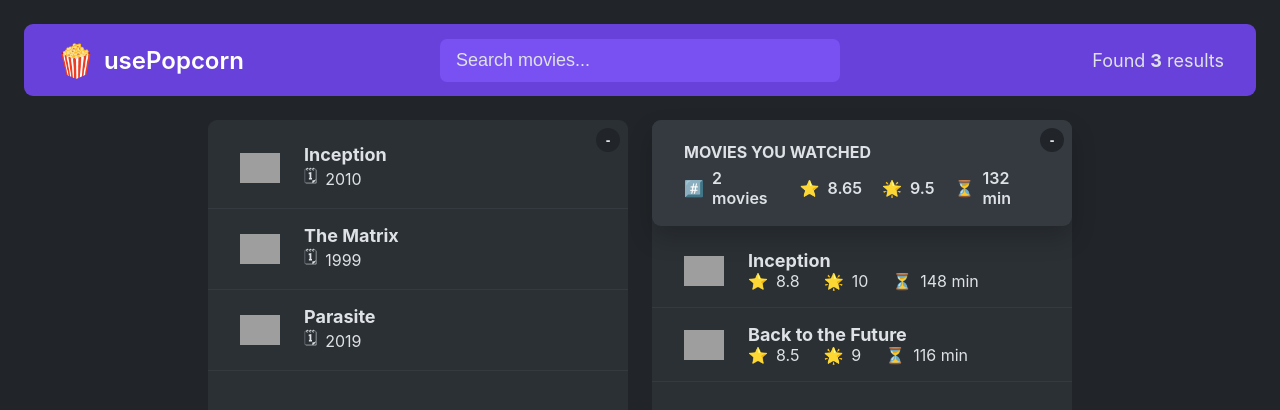
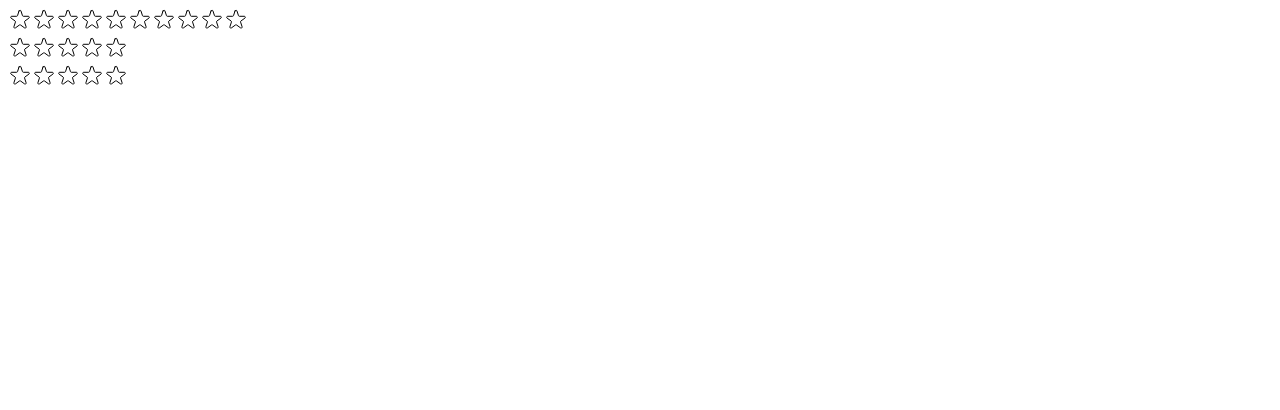
Before and after one commit to nizarLubbad/movie-app, a React (Create React App) app: page / in a window 1280 px wide. Shown: the top 410 px of the page. Built offline with nearby package versions, Linux system fonts and the light colour scheme; grey boxes are pictures that could not be loaded.

Commit message:
Refactor StartRating component: add rating state management and improve star rendering logic

```diff
--- a/src/StartRating.js
+++ b/src/StartRating.js
@@ -16,14 +16,20 @@ const textStyle = {
 };
 
 export default function StartRating({ maxRating = 5 }) {
+  const [rating, setRating] = useState(0);
+
   return (
     <div style={containerStyle}>
       <div style={starContainerStyle}>
         {Array.from({ length: maxRating }, (_, i) => (
-          <Star key={i} />
+          <Star
+            key={i}
+            onRating={() => setRating(i + 1)}
+            full={rating >= i + 1}
+          />
         ))}
       </div>
-      <p style={textStyle}>X</p>
+      <p style={textStyle}>{rating || ""}</p>
     </div>
   );
 }
@@ -31,13 +37,14 @@ export default function StartRating({ maxRating = 5 }) {
 const starStyle = {
   display: "block",
   width: "24px",
-  height: "24px",
+  hight: "24px",
   cursor: "pointer",
 };
 
-function Star() {
+function Star({ onRating, full }) {
   return (
-    <span style={starStyle}>
+    <span style={starStyle} onClick={onRating}>
+      {full ? (
         <svg
           xmlns="http://www.w3.org/2000/svg"
           viewBox="0 0 20 20"
@@ -46,6 +53,21 @@ function Star() {
         >
           <path d="M9.049 2.927c.3-.921 1.603-.921 1.902 0l1.07 3.292a1 1 0 00.95.69h3.462c.969 0 1.371 1.24.588 1.81l-2.8 2.034a1 1 0 00-.364 1.118l1.07 3.292c.3.921-.755 1.688-1.54 1.118l-2.8-2.034a1 1 0 00-1.175 0l-2.8 2.034c-.784.57-1.838-.197-1.539-1.118l1.07-3.292a1 1 0 00-.364-1.118L2.98 8.72c-.783-.57-.38-1.81.588-1.81h3.461a1 1 0 00.951-.69l1.07-3.292z" />
         </svg>
+      ) : (
+        <svg
+          xmlns="http://www.w3.org/2000/svg"
+          fill="none"
+          viewBox="0 0 24 24"
+          stroke="#000"
+        >
+          <path
+            strokeLinecap="round"
+            strokeLinejoin="round"
+            strokeWidth="{2}"
+            d="M11.049 2.927c.3-.921 1.603-.921 1.902 0l1.519 4.674a1 1 0 00.95.69h4.915c.969 0 1.371 1.24.588 1.81l-3.976 2.888a1 1 0 00-.363 1.118l1.518 4.674c.3.922-.755 1.688-1.538 1.118l-3.976-2.888a1 1 0 00-1.176 0l-3.976 2.888c-.783.57-1.838-.197-1.538-1.118l1.518-4.674a1 1 0 00-.363-1.118l-3.976-2.888c-.784-.57-.38-1.81.588-1.81h4.914a1 1 0 00.951-.69l1.519-4.674z"
+          />
+        </svg>
+      )}
     </span>
   );
 }
--- a/src/index.js
+++ b/src/index.js
@@ -1,11 +1,15 @@
-import React from 'react';
-import ReactDOM from 'react-dom/client';
-import './index.css';
-import App from './App';
+import React from "react";
+import ReactDOM from "react-dom/client";
+// import "./index.css";
+// import App from './App';
+import StartRating from "./StartRating";
 
-const root = ReactDOM.createRoot(document.getElementById('root'));
+const root = ReactDOM.createRoot(document.getElementById("root"));
 root.render(
   <React.StrictMode>
-    <App />
+    {/* <App /> */}
+    <StartRating maxRating={10} />
+    <StartRating maxRating={5} />
+    <StartRating />
   </React.StrictMode>
 );
```
Lines whose indentation alone changed are shown as unchanged.
